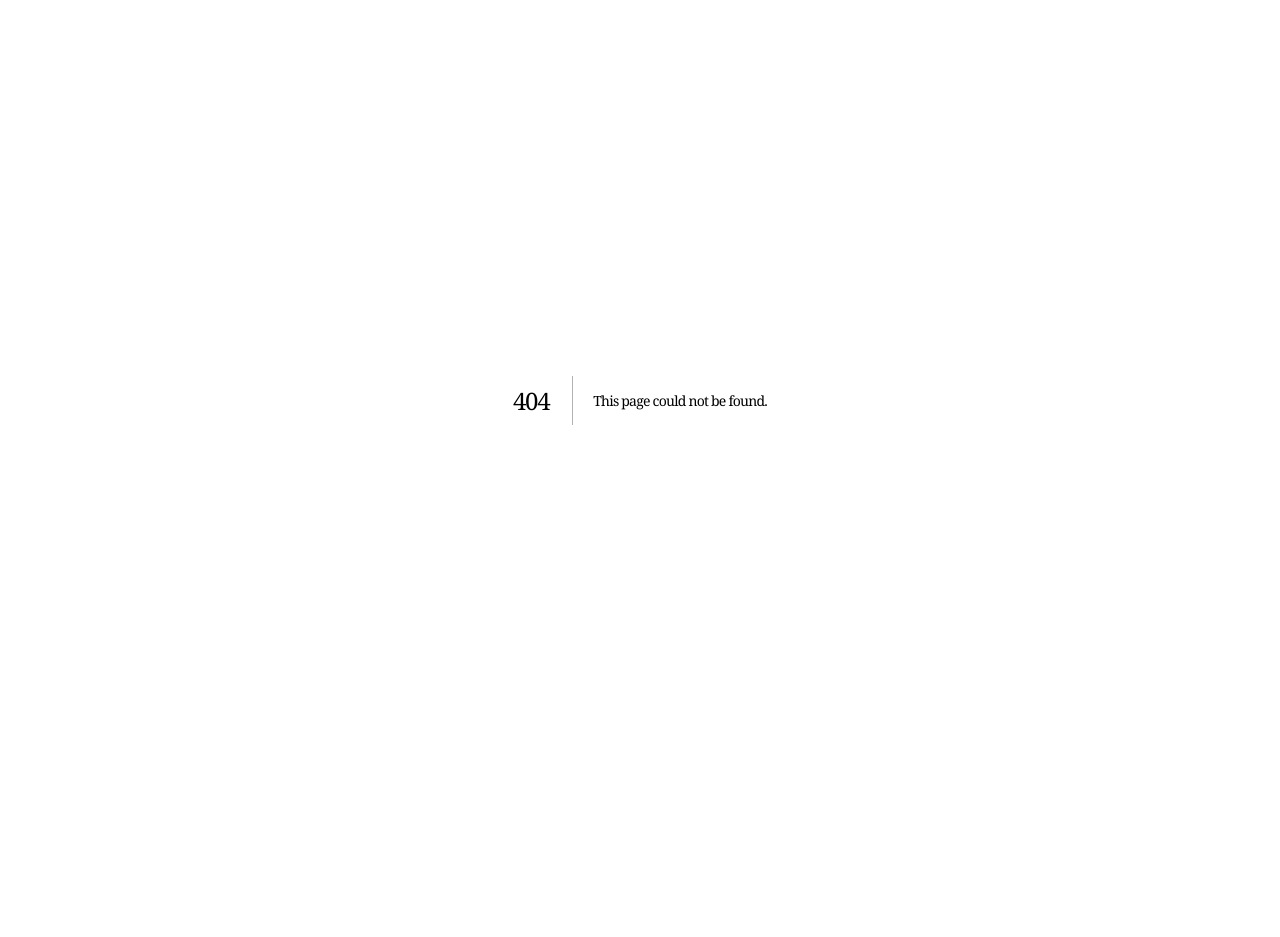
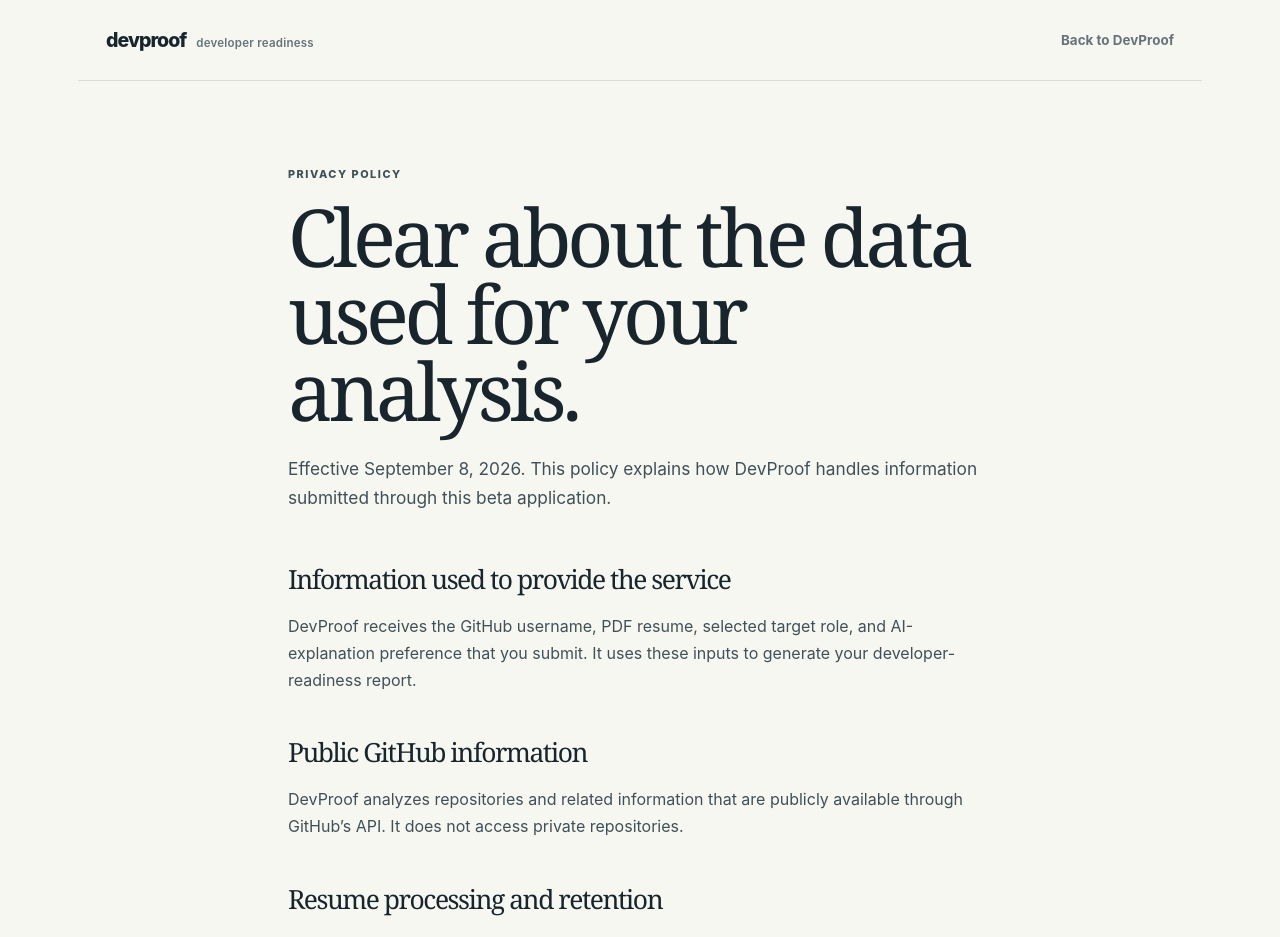
Before and after one commit to CadeSchiano/ai-resume-github-analyzer, a Next.js app in the folder frontend/: page /privacy in a window 1280 px wide. Before the commit this address had no page. Shown: the top 937 px of the page. Before the commit the page ends 800 px from the top, so only its background shows below. Built offline with nearby package versions, Linux system fonts and the light colour scheme.

Commit message:
feat: add privacy and terms pages

```diff
--- /dev/null
+++ b/frontend/app/legal.module.css
@@ -0,0 +1,6 @@
+.page { min-height:100vh; overflow:hidden; }
+.nav { display:flex; align-items:center; justify-content:space-between; max-width:1124px; margin:0 auto; padding:28px; border-bottom:1px solid var(--line); color:var(--muted); font-size:.84rem; font-weight:700; }
+.nav a { color:inherit; text-decoration:none; }.nav a:hover,.content a { color:var(--teal); text-decoration:underline; }.nav .wordmark { color:var(--ink); }
+.content { max-width:760px; margin:0 auto; padding:84px 28px 100px; }.content h1 { font-size:clamp(3rem,7vw,5rem); line-height:.96; }.lede { margin:25px 0 48px; color:var(--muted); font-size:1.08rem; line-height:1.65; }.content h2 { margin-top:40px; font-size:1.65rem; }.content p:not(.eyebrow) { color:#405057; line-height:1.7; }
+.footer { display:flex; align-items:center; justify-content:space-between; max-width:1124px; margin:0 auto; padding:25px 28px 32px; border-top:1px solid var(--line); color:var(--muted); font-size:.77rem; }.footer div { display:flex; gap:18px; }.footer a { color:inherit; text-decoration:none; }.footer a:hover { color:var(--teal); text-decoration:underline; }
+@media (max-width:760px) { .nav { padding:22px 20px; }.nav .wordmark i { display:none; }.content { padding:62px 20px 76px; }.footer { align-items:flex-start; flex-direction:column; gap:12px; padding:22px 20px; } }
--- a/frontend/app/page.tsx
+++ b/frontend/app/page.tsx
@@ -141,6 +141,7 @@ export default function Home() {
         {analysis.ai_explanation && <article className="ai-note"><p className="eyebrow">AI EXPLANATION</p><p>{analysis.ai_explanation}</p></article>}
       </section>}
 
+      <footer className="site-footer"><span>DevProof beta</span><div><a href="/privacy">Privacy</a><a href="/terms">Terms</a><a href="mailto:cade73328@gmail.com">Contact</a></div></footer>
     </main>
   );
 }
--- /dev/null
+++ b/frontend/app/privacy/page.tsx
@@ -0,0 +1,28 @@
+import type { Metadata } from "next";
+import styles from "../legal.module.css";
+
+export const metadata: Metadata = {
+  title: "Privacy Policy | DevProof",
+  description: "How DevProof handles resume uploads, public GitHub data, and optional AI explanations.",
+};
+
+export default function PrivacyPage() {
+  return (
+    <main className={styles.page}>
+      <nav className={styles.nav}><a className={`wordmark ${styles.wordmark}`} href="/"><span>devproof</span><i>developer readiness</i></a><a href="/">Back to DevProof</a></nav>
+      <article className={styles.content}>
+        <p className="eyebrow">PRIVACY POLICY</p>
+        <h1>Clear about the data used for your analysis.</h1>
+        <p className={styles.lede}>Effective September 8, 2026. This policy explains how DevProof handles information submitted through this beta application.</p>
+        <h2>Information used to provide the service</h2><p>DevProof receives the GitHub username, PDF resume, selected target role, and AI-explanation preference that you submit. It uses these inputs to generate your developer-readiness report.</p>
+        <h2>Public GitHub information</h2><p>DevProof analyzes repositories and related information that are publicly available through GitHub’s API. It does not access private repositories.</p>
+        <h2>Resume processing and retention</h2><p>Your resume is processed during the request to extract text and generate the report. DevProof’s application code does not save resumes or extracted resume text to a database or other persistent application storage after processing.</p>
+        <h2>Optional AI explanations</h2><p>If you choose “Add an AI explanation,” DevProof sends the completed report to OpenAI to generate an explanation. It does not send the raw PDF file. This request is configured not to be stored by the application’s OpenAI API request. Do not select this option if you do not want the completed report used to create an AI explanation.</p>
+        <h2>How information is used</h2><p>Information is used to provide the requested report, operate and troubleshoot the beta, protect the service from abuse, and comply with applicable law. DevProof does not sell resume information.</p>
+        <h2>Third parties</h2><p>DevProof uses GitHub’s public API to retrieve public repository information. When you opt in to an AI explanation, it uses OpenAI’s API to generate that explanation. Those providers handle information under their own terms and privacy practices.</p>
+        <h2>Changes and contact</h2><p>We may update this policy as the beta evolves. The effective date above will be updated when changes are posted. For privacy questions, contact <a href="mailto:cade73328@gmail.com">cade73328@gmail.com</a>.</p>
+      </article>
+      <footer className={styles.footer}><span>DevProof beta</span><div><a href="/privacy">Privacy</a><a href="/terms">Terms</a><a href="mailto:cade73328@gmail.com">Contact</a></div></footer>
+    </main>
+  );
+}
```
Also changed, not shown: frontend/app/terms/page.tsx (added, +27 -0 lines), frontend/app/globals.css.
